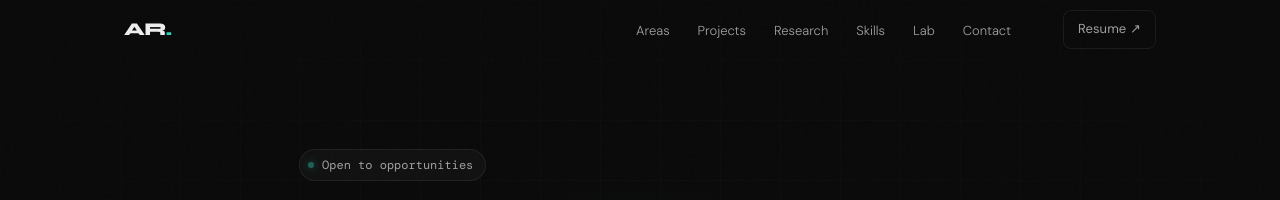
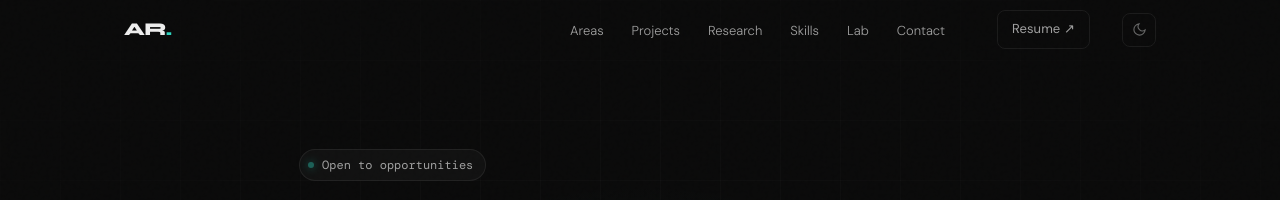
Before and after one commit to anjipoo/anjipoo.github.io, a Jekyll site: the page built from index.html, in a window 1280 px wide. Shown: the top 200 px of the page. Built offline with Jekyll 4.4.1, drawn with Linux system fonts in a browser that asks for light colours; some web fonts are replaced.

Commit message:
theme toggle i hope it works

```diff
--- a/_layouts/default.html
+++ b/_layouts/default.html
@@ -12,6 +12,14 @@
   <link href="https://fonts.googleapis.com/css2?family=DM+Mono:ital,wght@0,300;0,400;0,500;1,300&family=Syne:wght@400;500;600;700;800&family=DM+Sans:ital,opsz,wght@0,9..40,300;0,9..40,400;0,9..40,500;1,9..40,300&display=swap" rel="stylesheet" />
 
   <link rel="stylesheet" href="{{ '/assets/css/style.css' | relative_url }}" />
+
+  <!-- Prevent flash of wrong theme -->
+  <script>
+    (function() {
+      var t = localStorage.getItem('theme') || 'dark';
+      document.documentElement.setAttribute('data-theme', t);
+    })();
+  </script>
 
   {% seo %}
 </head>
@@ -30,6 +38,14 @@
         <li><a href="#contact">Contact</a></li>
       </ul>
       <a href="#" class="btn btn-ghost btn-sm" target="_blank">Resume ↗</a>
+      <button class="theme-toggle" id="themeToggle" aria-label="Toggle theme">
+        <svg class="icon-moon" xmlns="http://www.w3.org/2000/svg" viewBox="0 0 24 24" fill="none" stroke="currentColor" stroke-width="1.8">
+          <path d="M21 12.79A9 9 0 1 1 11.21 3a7 7 0 0 0 9.79 9.79z"/>
+        </svg>
+        <svg class="icon-sun" xmlns="http://www.w3.org/2000/svg" viewBox="0 0 24 24" fill="none" stroke="currentColor" stroke-width="1.8">
+          <circle cx="12" cy="12" r="5"/><line x1="12" y1="1" x2="12" y2="3"/><line x1="12" y1="21" x2="12" y2="23"/><line x1="4.22" y1="4.22" x2="5.64" y2="5.64"/><line x1="18.36" y1="18.36" x2="19.78" y2="19.78"/><line x1="1" y1="12" x2="3" y2="12"/><line x1="21" y1="12" x2="23" y2="12"/><line x1="4.22" y1="19.78" x2="5.64" y2="18.36"/><line x1="18.36" y1="5.64" x2="19.78" y2="4.22"/>
+        </svg>
+      </button>
       <button class="nav-menu-btn" id="menuBtn" aria-label="Menu">
         <span></span><span></span>
       </button>
--- a/assets/css/style.css
+++ b/assets/css/style.css
@@ -32,6 +32,38 @@
 
   --nav-h: 60px;
   --section-gap: 120px;
+}
+
+/* --- LIGHT THEME --- */
+[data-theme="light"] {
+  --bg: #ffffff;
+  --bg-1: #f7f7f7;
+  --bg-2: #f0f0f0;
+  --bg-3: #e8e8e8;
+  --border: rgba(0,0,0,0.08);
+  --border-hover: rgba(0,0,0,0.16);
+
+  --text: #111111;
+  --text-2: #555555;
+  --text-3: #999999;
+
+  --accent: #111111;
+  --accent-dim: rgba(0,0,0,0.06);
+  --accent-mid: rgba(0,0,0,0.04);
+
+  --teal: #0d9488;
+  --teal-dim: rgba(13, 148, 136, 0.1);
+}
+[data-theme="light"] .nav.scrolled {
+  background: rgba(255,255,255,0.88);
+}
+[data-theme="light"] .hero-name em {
+  -webkit-text-stroke: 1px rgba(0,0,0,0.2);
+}
+[data-theme="light"] .hero-grid-bg {
+  background-image:
+    linear-gradient(rgba(0,0,0,0.06) 1px, transparent 1px),
+    linear-gradient(90deg, rgba(0,0,0,0.06) 1px, transparent 1px);
 }
 
 /* --- RESET --- */
@@ -195,6 +227,28 @@ section { padding: var(--section-gap) 0; }
 }
 .nav-links a:hover { color: var(--text); background: var(--accent-mid); }
 .nav .btn { margin-left: 8px; }
+
+/* Theme toggle */
+.theme-toggle {
+  width: 34px;
+  height: 34px;
+  display: flex;
+  align-items: center;
+  justify-content: center;
+  border-radius: var(--radius);
+  border: 1px solid var(--border);
+  background: transparent;
+  color: var(--text-3);
+  cursor: pointer;
+  transition: border-color 0.2s, color 0.2s;
+  flex-shrink: 0;
+}
+.theme-toggle:hover { border-color: var(--border-hover); color: var(--text); }
+.theme-toggle svg { width: 15px; height: 15px; transition: opacity 0.2s; }
+.theme-toggle .icon-moon { display: block; }
+.theme-toggle .icon-sun  { display: none; }
+[data-theme="light"] .theme-toggle .icon-moon { display: none; }
+[data-theme="light"] .theme-toggle .icon-sun  { display: block; }
 .nav-menu-btn {
   display: none;
   flex-direction: column;
--- a/assets/js/main.js
+++ b/assets/js/main.js
@@ -4,6 +4,21 @@
 
 (function () {
   'use strict';
+
+  // --- Theme toggle ---
+  const themeToggle = document.getElementById('themeToggle');
+  const html = document.documentElement;
+
+  // Load saved preference, default to dark
+  const saved = localStorage.getItem('theme') || 'dark';
+  html.setAttribute('data-theme', saved);
+
+  themeToggle.addEventListener('click', () => {
+    const current = html.getAttribute('data-theme');
+    const next = current === 'dark' ? 'light' : 'dark';
+    html.setAttribute('data-theme', next);
+    localStorage.setItem('theme', next);
+  });
 
   // --- Nav scroll state ---
   const nav = document.getElementById('nav');
--- a/index.html
+++ b/index.html
@@ -263,7 +263,7 @@ title: Anjana Rajagopal — AI/ML Engineer
           </svg>
           GitHub
         </a>
-        <a href="https://linkedin.com/in/your-username" target="_blank" rel="noopener" class="contact-link">
+        <a href="https://linkedin.com/in/anjana-r-9b16382a4" target="_blank" rel="noopener" class="contact-link">
           <svg xmlns="http://www.w3.org/2000/svg" viewBox="0 0 24 24" fill="currentColor" width="16" height="16">
             <path d="M20.45 20.45h-3.55v-5.57c0-1.33-.03-3.04-1.85-3.04-1.85 0-2.13 1.45-2.13 2.94v5.67H9.37V9h3.41v1.56h.05c.47-.9 1.63-1.85 3.36-1.85 3.59 0 4.26 2.37 4.26 5.45v6.29zM5.34 7.43a2.06 2.06 0 1 1 0-4.12 2.06 2.06 0 0 1 0 4.12zM7.12 20.45H3.56V9h3.56v11.45zM22.22 0H1.77C.79 0 .77 0 1.77 24h20.44c.98 0 1.79-.77 1.79-1.72V1.72C24 .77 23.2 0 22.22 0z"/>
           </svg>
```
